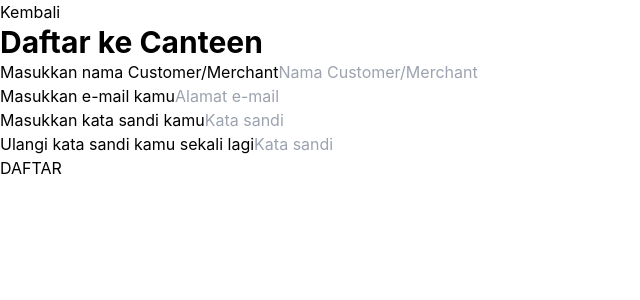
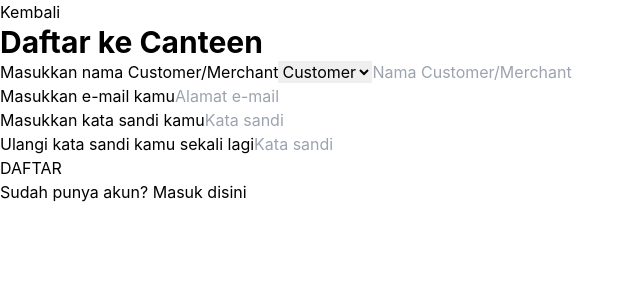
Before and after one commit to go-canteen/go-canteen-next, a Next.js app: page /register in a window 1280 px wide. Shown: the top 300 px of the page, without its empty margins (0-640 px from the left). Built offline with nearby package versions, Linux system fonts and the light colour scheme.

Commit message:
[GREEN] implemented role select when registering a new user

```diff
--- a/pages/register.tsx
+++ b/pages/register.tsx
@@ -1,7 +1,7 @@
 export default function Register() {
     return (
         <div>
-            <button>Kembali</button>
+            <a href="./">Kembali</a>
             <h1>Daftar ke Canteen</h1>
             <Form />
         </div>
@@ -10,8 +10,13 @@
 
 export function Form() {
     return (
+        <div>
             <form action="#" method="POST">
                 <label htmlFor="name">Masukkan nama Customer/Merchant</label>
+                <select name="role" id="role" data-testid="role">
+                    <option value="customer">Customer</option>
+                    <option value="merchant">Merchant</option>
+                </select>
                 <input name="name" id="name" type="text" placeholder="Nama Customer/Merchant" required /><br />
                 <label htmlFor="email">Masukkan e-mail kamu</label>
                 <input name="email" id="email" type="text" placeholder="Alamat e-mail" required /><br />
@@ -21,5 +26,9 @@
                 <input name="password2" id="password2" type="password" placeholder="Kata sandi" required /><br />
                 <button type="submit">DAFTAR</button>
             </form>
+            <div>
+                Sudah punya akun? <a href="/login">Masuk disini</a>
+            </div>
+        </div>
     );
 }
```
Lines whose indentation alone changed are shown as unchanged.
